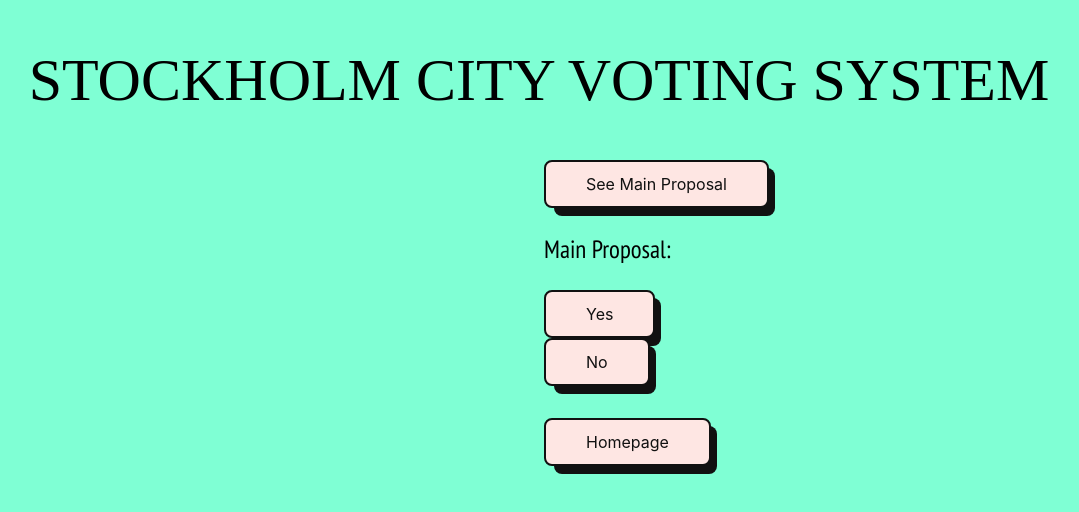
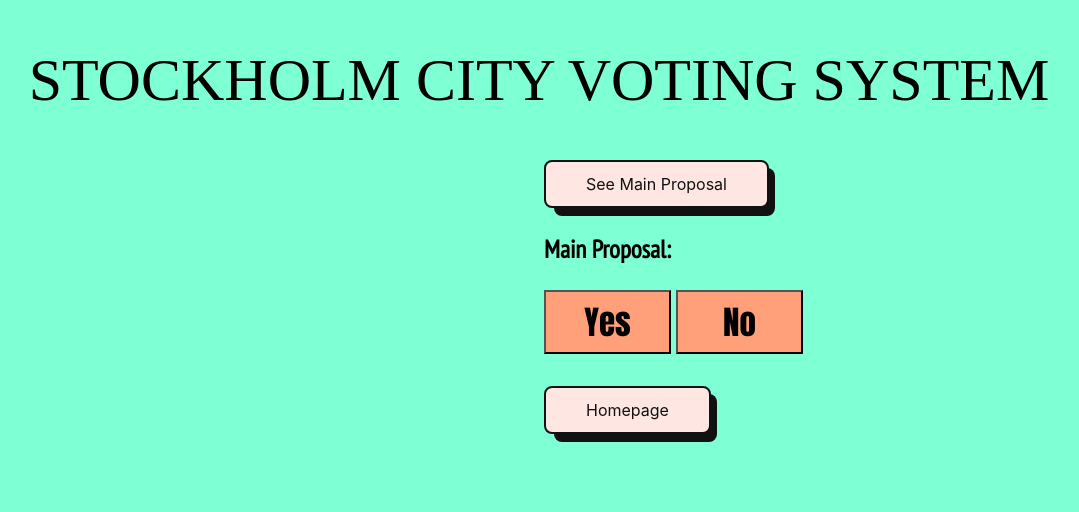
Before and after one commit to abdulhakim-altunkaya/Solidity-Voting, a React (Create React App) app: page /vote in a window 1280 px wide. Shown: the top 512 px of the page, without its empty margins (101-1180 px from the left). Built offline with nearby package versions, Linux system fonts and the light colour scheme; a web font is replaced by a local one.

Commit message:
more components updated

```diff
--- a/src/components/WABecomeMember.js
+++ b/src/components/WABecomeMember.js
@@ -22,8 +22,9 @@ function WABecomeMember() {
     contract = new ethers.Contract(Address, ABI, signer);
   }
 
+
   const becomeMember = async () => {
-    connectContract();
+    await connectContract();
     if(inputValue < 1) {
       alert("you need to pay membership fee. Pay at least 1 Matic. Type 1 in the input area");
     } else {
@@ -33,14 +34,41 @@ function WABecomeMember() {
     }
   }
 
+  const {ethereum} = window;
+  let[membershipStatus, setMembershipStatus] = useState("");
+  const checkStatus =  async () => {
+    let account;
+    if(window.ethereum !== "undefined") {
+      const accounts = await ethereum.request({ method: "eth_requestAccounts"});
+      account = accounts[0];
+    } else {
+      alert("install metamask to your browser my good lord");
+    }
+    await connectContract();
+    const txResponse = await contract.membershipStatus(account);
+    if(txResponse === true) {
+        setMembershipStatus("You are already a member");
+    } else {
+        setMembershipStatus("You are not a member yet");
+    }
+  }
+
+
+
+
+
+
   return (
     <div>
+        <button className='button-56' onClick={checkStatus}>Check to see if you are a Member</button>
+        <p>{membershipStatus}</p>
         <button className='button-56' onClick={becomeMember}>Become a Member</button>
         <p>To become a member you need to pay at least 1 Matic to the contract</p>
         <input type="number"
             value = {inputValue}
             placeholder='enter Matic amount.(Minimum is 1)'
             onChange={e => setInputValue(e.target.value) }/>
+
     </div>
   )
 }
--- a/src/components/WACloseVoting.js
+++ b/src/components/WACloseVoting.js
@@ -2,6 +2,7 @@ import React from 'react'
 import {ethers} from "ethers";
 import {ABI} from "./ContractABI";
 import {CONTRACT_ADDRESS} from "./ContractAddress";
+import { useState } from 'react';
 
 function WACloseVoting() {
     let contract;
@@ -17,21 +18,22 @@ function WACloseVoting() {
         contract = new ethers.Contract(Address, ABI, signer);
     }
 
+    let[inputValue, setInputValue] = useState("");
     const closeVotingSession = async () => {
         connectContract();
-        const txResponse = await contract.closeVoting(1);
+        const txResponse = await contract.closeVoting(inputValue);
         await txResponse.wait();
+        await contract.resetTable();
     }
 
-    const resetEverything = async () => {
-        connectContract();
-        const txResponse = await contract.resetTable();
-        await txResponse.wait();
-    }
+
   return (
-    <div>
+    <div style={{backgroundColor:"lightsalmon", paddingLeft: "5px"}}>
+        <br />
         <button className='button-56 redButton' onClick={closeVotingSession}> CLOSE VOTING (only Owner can click)</button>
-        <button className='button-56 redButton' onClick={resetEverything}> RESET TABLE FOR NEXT VOTING (only Owner can click)</button>
+        <input type="number" value={inputValue}
+        onChange={e => setInputValue(e.target.value)}
+        placeholder="enter an id number for closing proposal" />
     </div>
   )
 }
--- a/src/components/WADetails.js
+++ b/src/components/WADetails.js
@@ -10,14 +10,16 @@ import { useNavigate } from 'react-router-dom';
 function WADetails() {
     const navigate = useNavigate();
 
+
     return (
         <div>
             <WAMainProposal/>
-            <WABecomeMember />
+            <button className='button-56' onClick={ () => navigate("/vote") }>Vote for Proposal</button>
+            <br />
+            <button className='button-56' onClick={ () => navigate("/member") }>Become Member</button>
+            <br />
             <WAMakeProposal/>
             <WAChooseMain/>
-            <br />
-            <button className='button-56' onClick={ () => navigate("/vote") }>Vote for Proposal</button>
             <WACloseVoting />
         </div>
     )
--- a/src/components/WAMakeProposal.js
+++ b/src/components/WAMakeProposal.js
@@ -23,8 +23,13 @@ function WAMakeProposal() {
 
   const makeProposal = async () => {
     connectContract();
-    const txResponse = await contract.makeProposal(inputValue);
-    await txResponse.wait();
+    if(inputValue.length > 1) {
+      const txResponse = await contract.makeProposal(inputValue);
+      await txResponse.wait();
+    } else {
+      alert("To submit a proposal, you must write it first.")
+    }
+
   }
 
   return (
--- a/src/components/WAVote.js
+++ b/src/components/WAVote.js
@@ -29,28 +29,43 @@ function WAVote() {
     const getMain = async () => {
         connectContract();
         const txResponse = await contract.mainProposal();
-        setProposal(txResponse);
+        if(txResponse === "") {
+            setProposal("There is no proposal yet");
+        } else{
+            setProposal(txResponse);
+        }
     }
-
 
     //cast your vote
     const votingYes = async () => {
         connectContract();
-        await contract.voteYes();
+        const txResponse = await contract.mainProposal();
+        if(txResponse === "") {
+            alert("There is no proposal to vote for");
+        } else{
+            const txResponse = await contract.voteYes();
+            await txResponse.wait();
+        }
     }
     const votingNo = async () => {
         connectContract();
-        await contract.voteNo();
+        const txResponse = await contract.mainProposal();
+        if(txResponse === "") {
+            alert("There is no proposal to vote for");
+        } else{
+            const txResponse = await contract.voteNo();
+            await txResponse.wait();
+        }
     }
-
-
 
   return (
     <div>
         <button className='button-56' onClick={getMain}>See Main Proposal</button>
-        <p>Main Proposal: {proposal}</p>
-        <button className='button-56' onClick={votingYes}>Yes</button>
-        <button className='button-56' onClick={votingNo}>No</button>
+        <p> <strong>Main Proposal:</strong> {proposal}</p>
+        <div>
+            <button className='buttonyellow' onClick={votingYes}>Yes</button>
+            <button className='buttonyellow' onClick={votingNo}>No</button>
+        </div>
         <br />
         <button className='button-56' onClick={ () => navigate("/") }>Homepage</button>
     </div>
--- a/src/components/WriteArea.js
+++ b/src/components/WriteArea.js
@@ -2,15 +2,18 @@ import React from 'react';
 import { BrowserRouter as Router, Route, Routes } from  "react-router-dom";
 import WADetails from './WADetails';
 import WAVote from './WAVote';
+import WABecomeMember from './WABecomeMember';
 
 
 function WriteArea() {
   return (
     <div className='WriteArea'>
+
         <Router>
             <Routes>
               <Route path="/" element={ <WADetails /> } />
               <Route path="/vote" element={ <WAVote /> }/>
+              <Route path="/member" element={ <WABecomeMember /> }/>
             </Routes>
         </Router>
     </div>
--- a/src/index.css
+++ b/src/index.css
@@ -137,3 +137,15 @@ input {
 .redButton {
   background-color: #dc143c;
 }
+
+.buttonyellow {
+  background-color: lightsalmon;
+  font-size: 33px;
+  padding: 5px;
+  font-family: Impact;
+  min-width: 20%;
+  margin-right: 5px;
+}
+.buttonyellow:hover {
+  background-color: yellow;
+}
```
